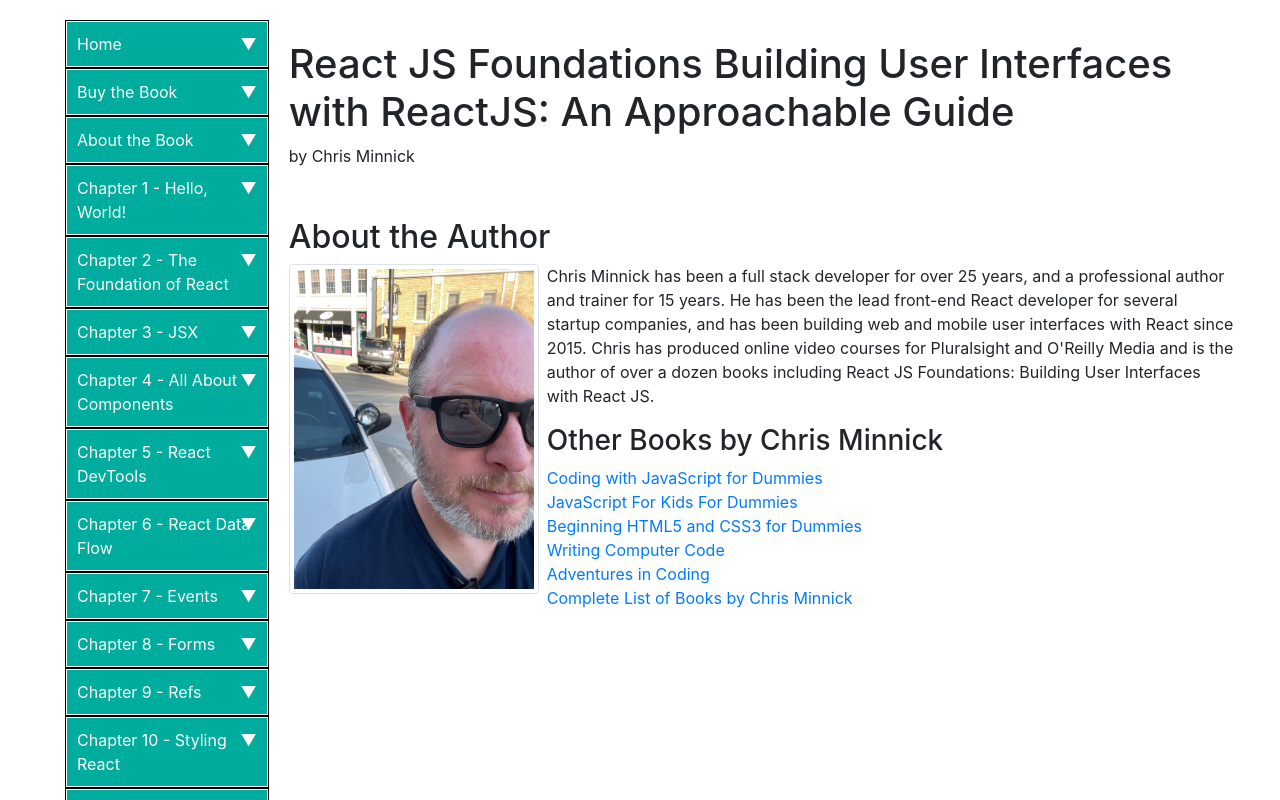
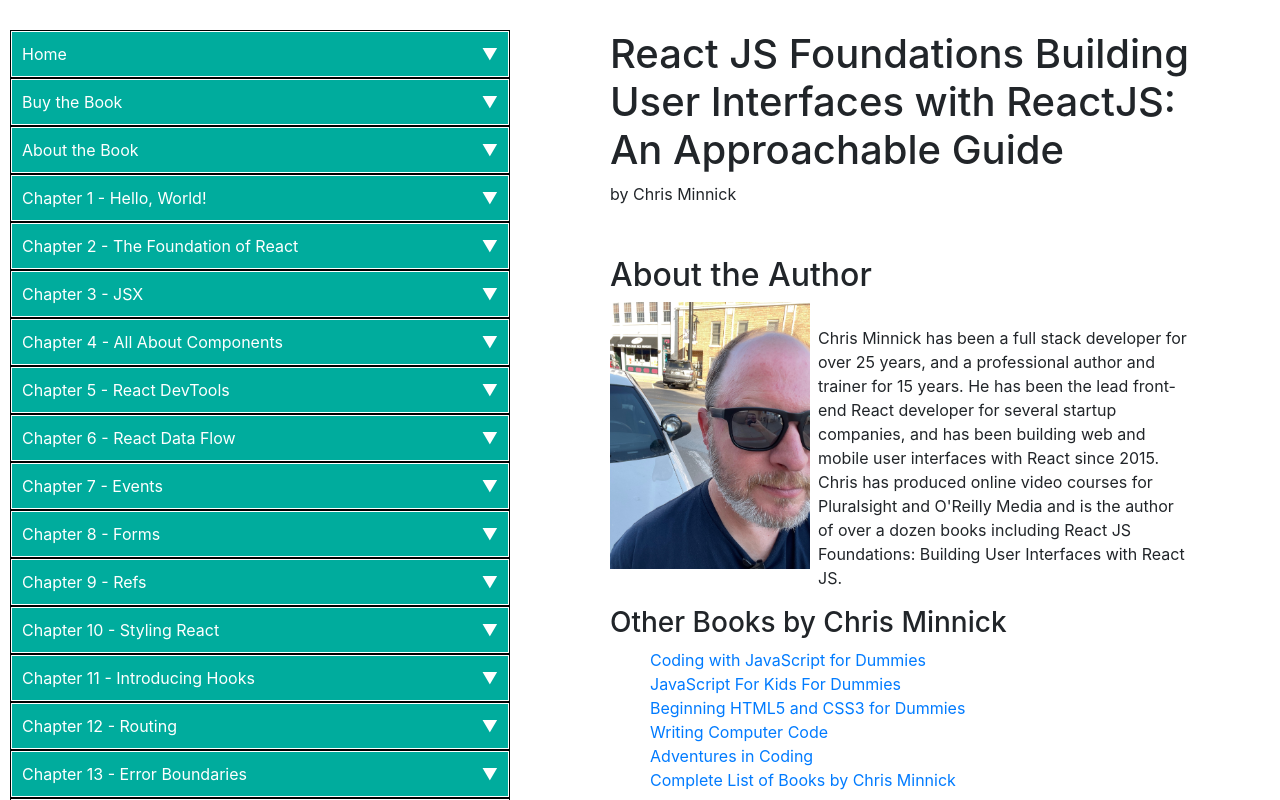
Before and after one commit to chrisminnick/react-js-foundations, a React (Create React App) app in the folder book-code-listings/: page /AboutChrisMinnick in a window 1280 px wide. Shown: the top 800 px of the page. Built offline with nearby package versions, Linux system fonts and the light colour scheme; what loggly-jslogger would draw is missing.

Commit message:
changes to nav bar

```diff
--- a/book-code-listings/src/About.js
+++ b/book-code-listings/src/About.js
@@ -5,8 +5,7 @@
       <h2>About the Author</h2>
       <p><img src="/images/chris-and-car.jpeg"
       alt="Chris Minnick"
-      className="img-thumbnail float-left mr-2"
-      width="250" />
+      className="img-fluid float-md-left mr-2" style={{maxWidth:"200px"}} /><br />
         Chris Minnick has been a full stack developer for over 25 years, and a
         professional author and trainer for 15 years. He has been the lead
         front-end React developer for several startup companies, and has been
--- a/book-code-listings/src/App.css
+++ b/book-code-listings/src/App.css
@@ -54,9 +54,7 @@
   display: block;
 }
 
-body {
-  padding: 25px;
-}
+
 
 blockquote,
 q {
@@ -118,9 +116,13 @@
 body {
   padding-top: 20px;
 }
-
+ul#buttons {
+  padding: 10px;
+}
 main {
-  padding: 20px;
+  padding: 10px;
+  margin: 0px auto;
+  max-width: 600px;
 }
 
 strong {
```
